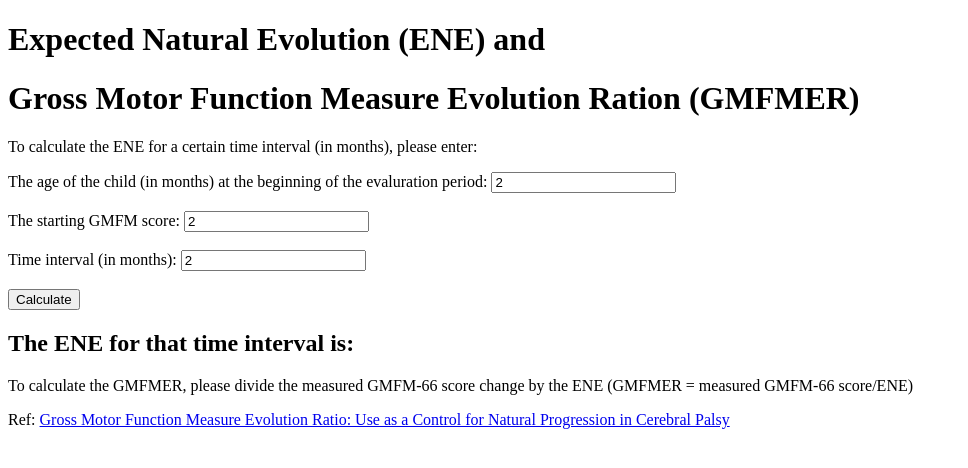
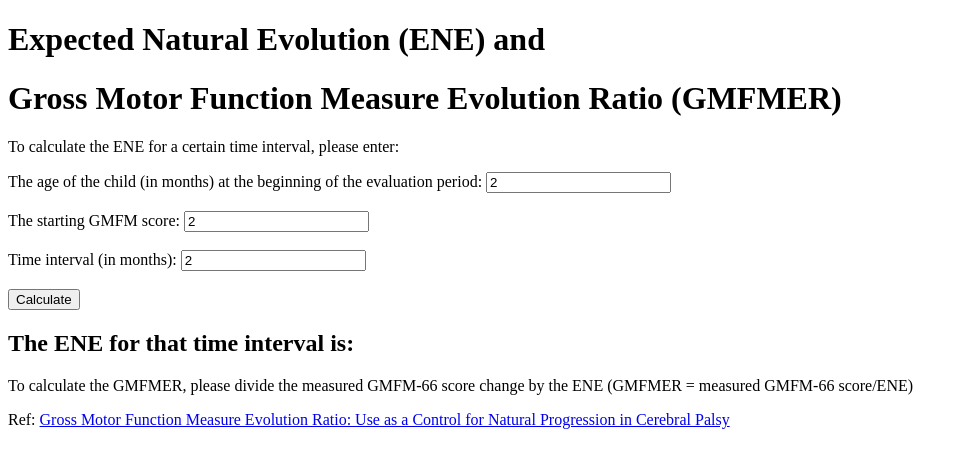
Before and after one commit to AtomicConglomerate/gmfmer, a plain HTML site: page index.html in a window 1280 px wide. Shown: the whole page, without its empty margins (0-968 px from the left). Drawn offline with Linux system fonts and the light colour scheme.

Commit message:
Typo fixes

```diff
--- a/index.html
+++ b/index.html
@@ -3,11 +3,11 @@
 <body>
 
 <h1>Expected Natural Evolution (ENE) and</h1>
-<h1>Gross Motor Function Measure Evolution Ration (GMFMER)</h1>
+<h1>Gross Motor Function Measure Evolution Ratio (GMFMER)</h1>
 
-<p>To calculate the ENE for a certain time interval (in months), please enter:</p>
+<p>To calculate the ENE for a certain time interval, please enter:</p>
 
-The age of the child (in months) at the beginning of the evaluration period: <input type="number" id="x" value="2">
+The age of the child (in months) at the beginning of the evaluation period: <input type="number" id="x" value="2">
 <br>
 <br>
 The starting GMFM score: <input type="number" id="y" value="2">
```
